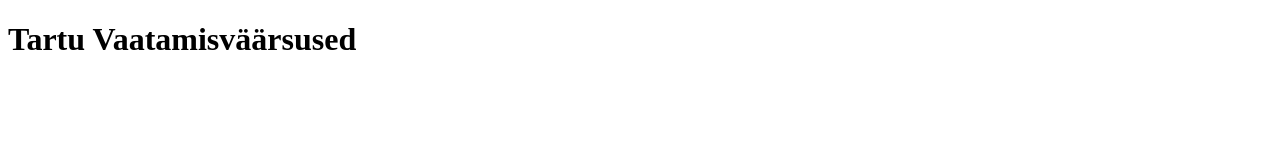
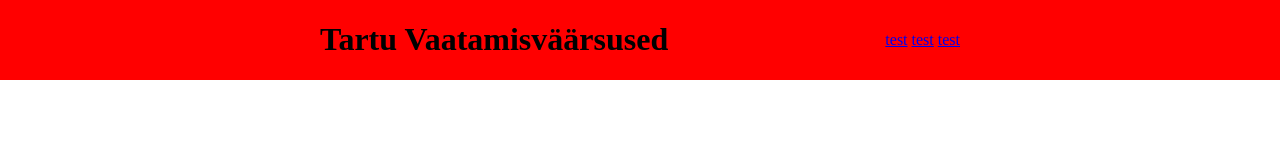
Before and after one commit to treierxyz/tartu-vaatamis-veebileht, a plain HTML site: page index.html in a window 1280 px wide. Drawn offline with Linux system fonts and the light colour scheme.

Commit message:
Struktuur

```diff
--- a/index.html
+++ b/index.html
@@ -4,9 +4,17 @@
     <meta charset="UTF-8">
     <meta http-equiv="X-UA-Compatible" content="IE=edge">
     <meta name="viewport" content="width=device-width, initial-scale=1.0">
+    <link rel="stylesheet" href="style.css">
     <title>Tartu Vaatamisväärtused</title>
 </head>
 <body>
-    <h1>Tartu Vaatamisväärsused</h1>
+    <div class="header">
+        <h1>Tartu Vaatamisväärsused</h1>
+        <div class="menu">
+            <a href="test">test</a>
+            <a href="test">test</a>
+            <a href="test">test</a>
+        </div>
+    </div>
 </body>
 </html>
--- /dev/null
+++ b/style.css
@@ -0,0 +1,11 @@
+html, body {
+    margin: 0;
+}
+
+.header {
+    display: flex;
+    justify-content: space-between;
+    align-items: center;
+    background: #f00;
+    padding: 0 20em;
+}
```
